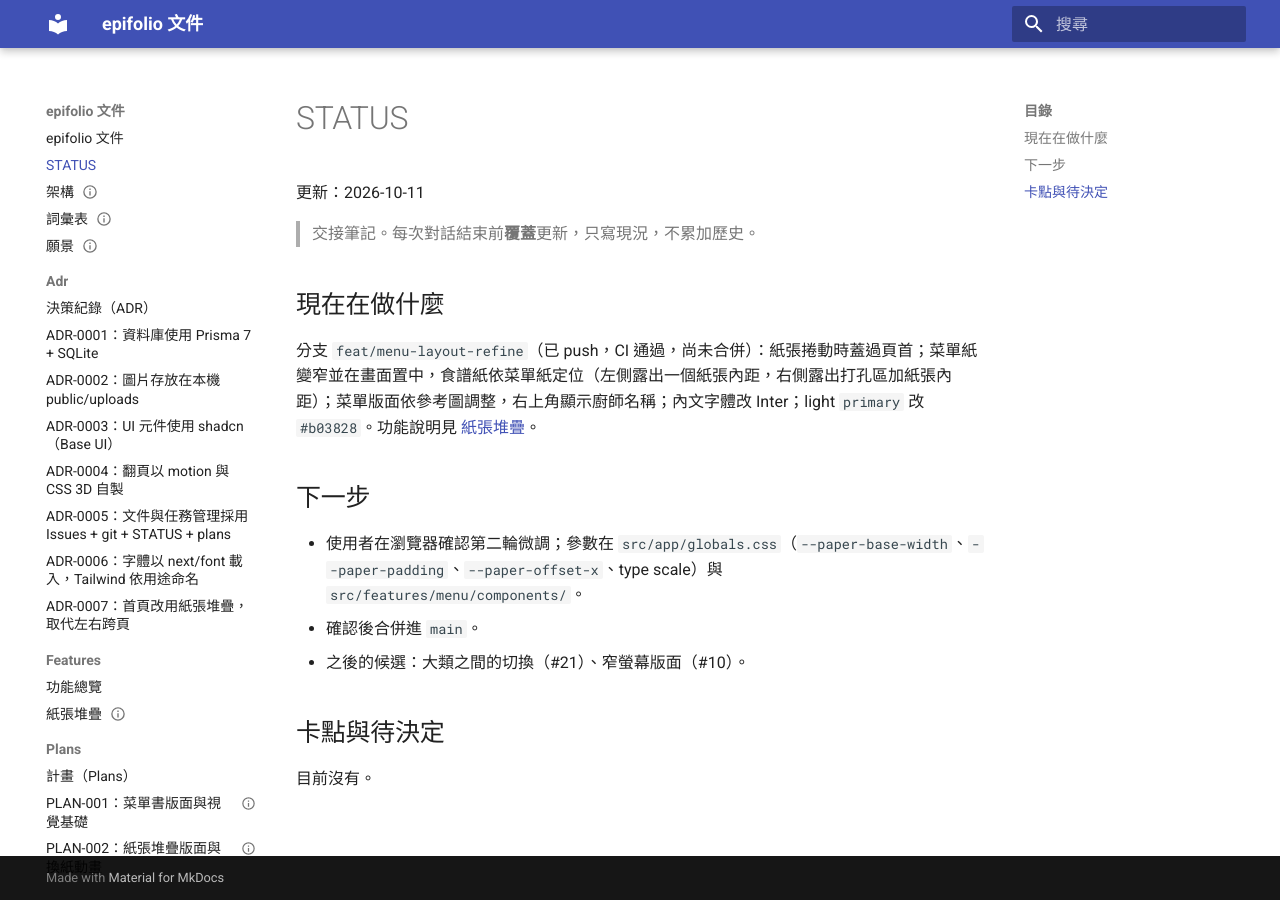
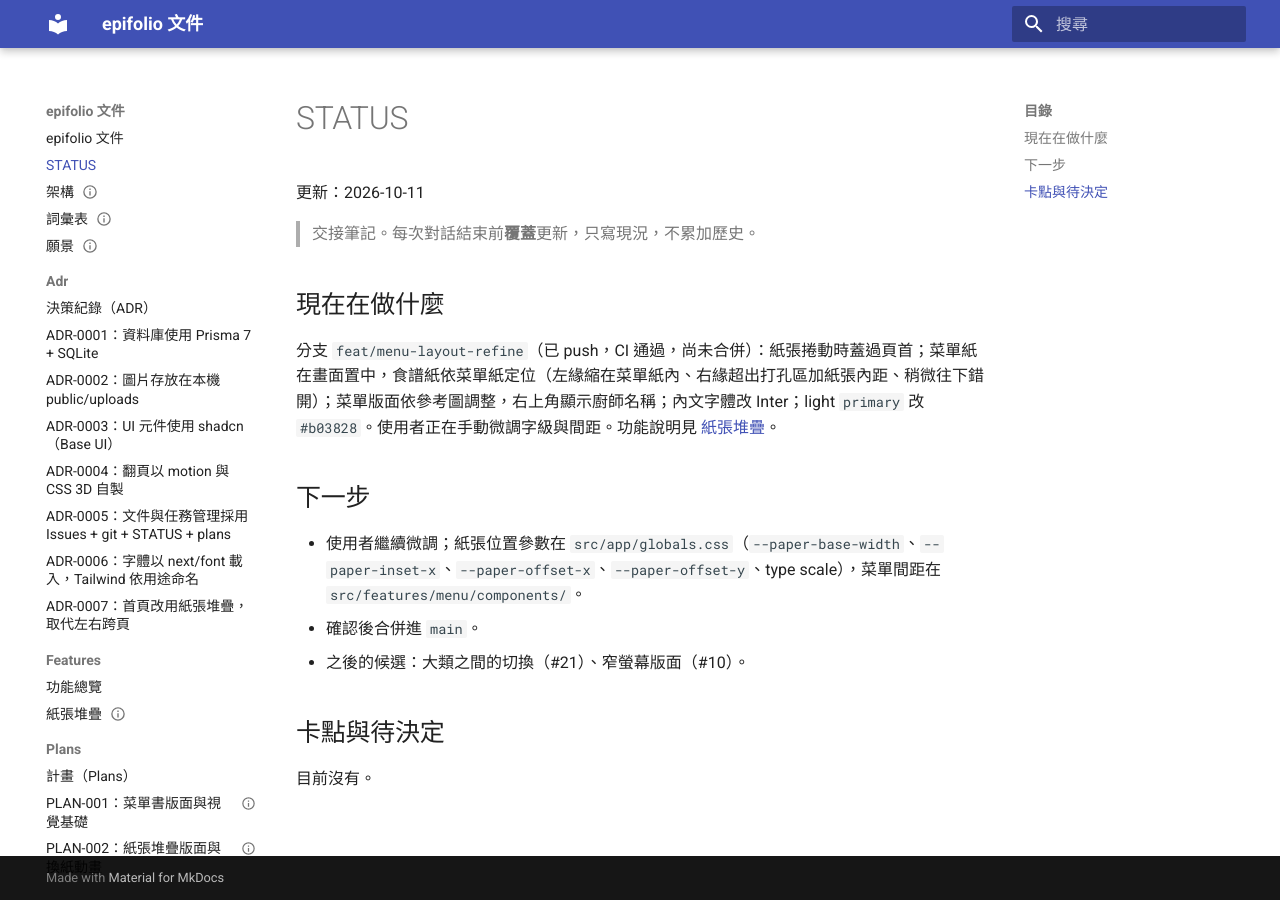
Before and after one commit to piercelin11/epifolio, an MkDocs documentation site: the page built from docs/STATUS.md, in a window 1280 px wide. Built offline with MkDocs 1.6.1 and Material for MkDocs 9.7.7, drawn with Linux system fonts in a browser that asks for light colours.

Commit message:
docs: update status for menu layout refinements

```diff
--- a/docs/STATUS.md
+++ b/docs/STATUS.md
@@ -6,11 +6,11 @@
 
 ## 現在在做什麼
 
-分支 `feat/menu-layout-refine`（已 push，CI 通過，尚未合併）：紙張捲動時蓋過頁首；菜單紙變窄並在畫面置中，食譜紙依菜單紙定位（左側露出一個紙張內距，右側露出打孔區加紙張內距）；菜單版面依參考圖調整，右上角顯示廚師名稱；內文字體改 Inter；light `primary` 改 `#b03828`。功能說明見 [紙張堆疊](features/paper-stack.md)。
+分支 `feat/menu-layout-refine`（已 push，CI 通過，尚未合併）：紙張捲動時蓋過頁首；菜單紙在畫面置中，食譜紙依菜單紙定位（左緣縮在菜單紙內、右緣超出打孔區加紙張內距、稍微往下錯開）；菜單版面依參考圖調整，右上角顯示廚師名稱；內文字體改 Inter；light `primary` 改 `#b03828`。使用者正在手動微調字級與間距。功能說明見 [紙張堆疊](features/paper-stack.md)。
 
 ## 下一步
 
-- 使用者在瀏覽器確認第二輪微調；參數在 `src/app/globals.css`（`--paper-base-width`、`--paper-padding`、`--paper-offset-x`、type scale）與 `src/features/menu/components/`。
+- 使用者繼續微調；紙張位置參數在 `src/app/globals.css`（`--paper-base-width`、`--paper-inset-x`、`--paper-offset-x`、`--paper-offset-y`、type scale），菜單間距在 `src/features/menu/components/`。
 - 確認後合併進 `main`。
 - 之後的候選：大類之間的切換（#21）、窄螢幕版面（#10）。
 
```
